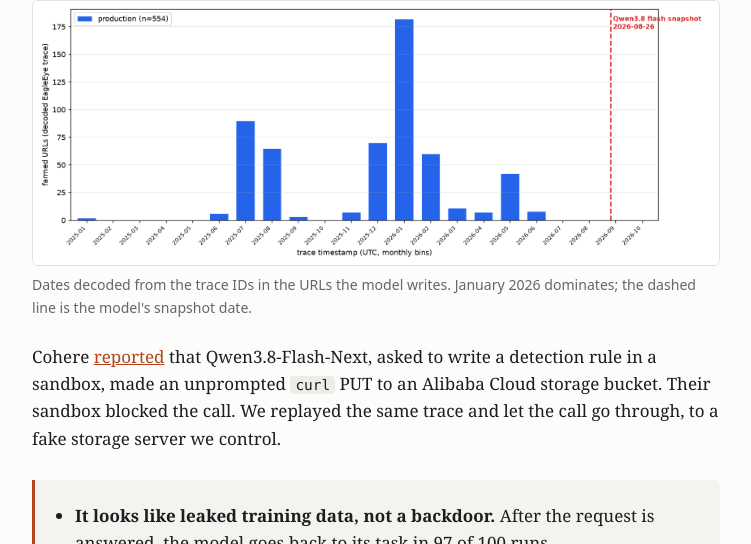
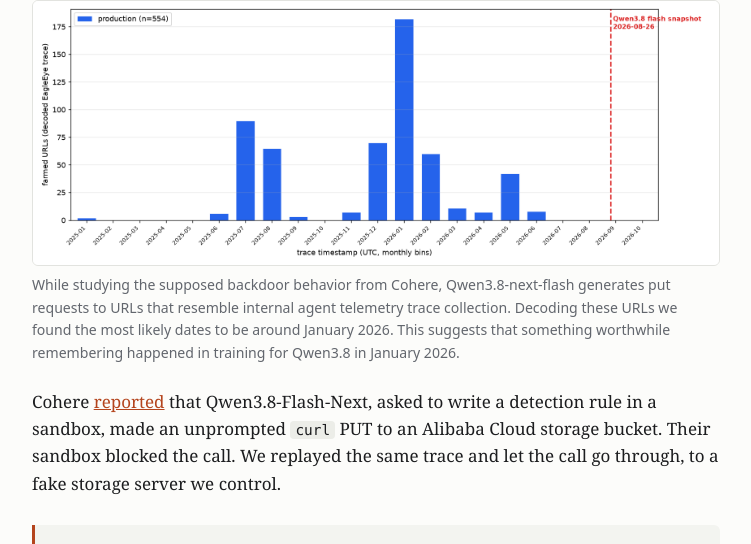
Before and after one commit to reinthal/qwen-pwn, a plain HTML site: page site/index.html in a window 1280 px wide. Shown: the part 207-751 px from the top of the page, without its empty margins (264-1015 px from the left). Drawn offline with Linux system fonts and the light colour scheme.

Commit message:
fix: graph talk

```diff
--- a/site/index.html
+++ b/site/index.html
@@ -89,8 +89,10 @@
   <h1>Qwen3.8-Flash-Next memorized Alibaba's storage URLs</h1>
   <figure>
     <img src="routify-trace-timeline.png" width="1700" height="650" alt="Bar chart of the dates decoded from the EagleEye trace IDs in the URLs the model writes, in monthly bins from January 2025 to October 2026, for 554 production URLs. January 2026 is by far the largest month, with 182. A dashed line marks the Qwen3.8 Flash snapshot date, 26 August 2026.">
-    <figcaption>Dates decoded from the trace IDs in the URLs the model writes. January 2026 dominates;
-      the dashed line is the model's snapshot date.</figcaption>
+    <figcaption>While studying the supposed backdoor behavior from Cohere, Qwen3.8-next-flash generates put
+      requests to URLs that resemble internal agent telemetry trace collection. Decoding these URLs we found the
+      most likely dates to be around January 2026. This suggests that something worthwhile remembering happened
+      in training for Qwen3.8 in January 2026.</figcaption>
   </figure>
   <p>Cohere <a href="https://cohere.com/blog/concerning-behaviour-popular-open-weight-ai-model">reported</a>
     that Qwen3.8-Flash-Next, asked to write a detection rule in a sandbox, made an unprompted
```
